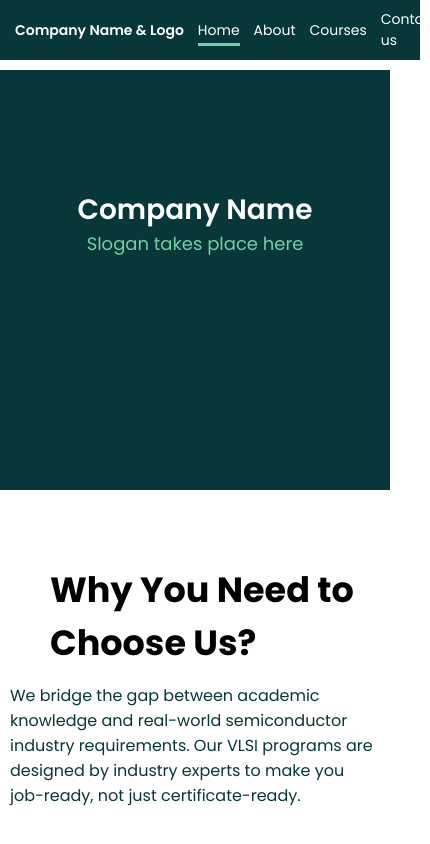
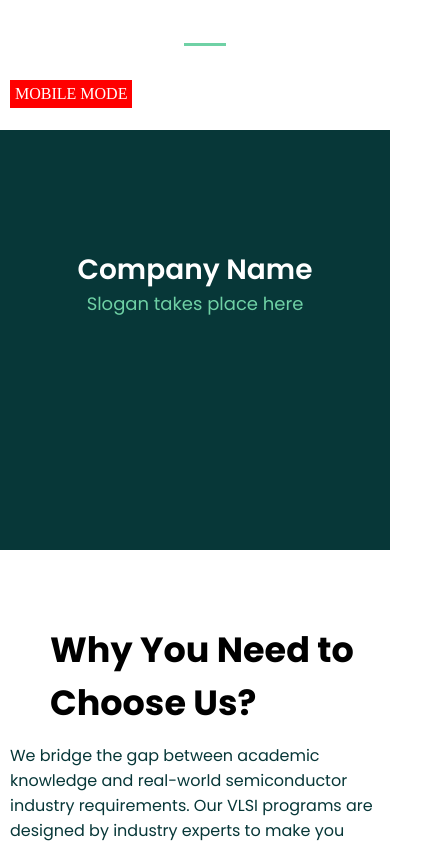
Before and after one commit to Akash-715/VLSI-Application, a React (Vite) app: page / in a window 390 px wide. Shown: the top 844 px of the page, 430 px wide, since content can reach past the window. Built offline with nearby package versions, Linux system fonts and the light colour scheme; a web font is replaced by a local one.

Commit message:
mainNav changes

```diff
--- a/src/App.css
+++ b/src/App.css
@@ -8,14 +8,21 @@ body{
 /* Navbar CSS */
 
 .mainNav{
-    width: 100%;
     display: flex;
-    flex-direction: row-reverse;
-    border: none;
-    background-color: #073738;
-    position: fixed;
-    height: 70px;
-    z-index: 1000;
+    justify-content: space-between;
+    align-items: center;
+    padding: 0 60px;
+}
+
+.brand{
+    font-family: "poppins";
+    color: white;
+    font-weight: 600;
+}
+
+.navLinks{
+    display: flex;
+    gap: 30px;
 }
 
 
@@ -355,15 +362,38 @@ body{
 
 @media (max-width: 768px) {
 
+body::before{
+    content: "MOBILE MODE";
+    position: fixed;
+    top: 80px;
+    left: 10px;
+    z-index: 9999;
+    background: red;
+    color: white;
+    padding: 5px;
+  }
+
+
+
   .mainNav{
-      flex-direction: row;     /* KEEP ROW */
-      align-items: center;
-      justify-content: space-between;
       padding: 0 15px;
       height: 60px;
   }
 
-  .mainNav ul{
+  .brand{
+      font-size: 14px;
+      white-space: nowrap;
+  }
+
+  .navLinks{
+      gap: 14px;
+  }
+
+  .navLinks li{
+      font-size: 14px;
+  }
+
+.mainNav ul{
       margin: 0;
       padding: 0;
       display: flex;
@@ -376,12 +406,6 @@ body{
       font-size: 14px;
   }
 
-  #NavCompanyTag{
-      margin: 0;
-      font-size: 14px;
-      font-weight: 600;
-      white-space: nowrap;
-  }
 
   /* HERO / SLOGAN */
   .sloganDiv{
@@ -423,10 +447,15 @@ body{
   }
 
   /* DISCOUNT SECTION */
+
   .discountDiv{
       grid-template-columns: 1fr;
-      height: auto;
-      padding: 20px 0;
+      padding: 20px;
+  }
+
+  .discountPercentage{
+      margin: 20px auto;
+      max-width: 280px;
   }
 
   .discountWords{
--- a/src/Components/Navbar.jsx
+++ b/src/Components/Navbar.jsx
@@ -20,15 +20,15 @@ const Navbar = () => {
   return (
     <div>
       <div className = {`mainNav ${scrolled ? "scrolled" : ""}`} >
+            <div className="brand">Company Name & Logo</div>
 
-        <ul>
-            <li id = "NavCompanyTag">Company Name & Logo</li>
-            <li><NavLink to = "/">Home</NavLink></li>
-            <li><NavLink to = "/about">About</NavLink></li>
-            <li><NavLink to = "/courses">Courses</NavLink></li>
-            <li><NavLink to = "/contact">Contact us </NavLink></li>
-        </ul>
-      </div>
+            <ul className="navLinks">
+              <li><NavLink to="/">Home</NavLink></li>
+              <li><NavLink to="/about">About</NavLink></li>
+              <li><NavLink to="/courses">Courses</NavLink></li>
+              <li><NavLink to="/contact">Contact</NavLink></li>
+            </ul>
+        </div>
     </div>
   )
 }
```
